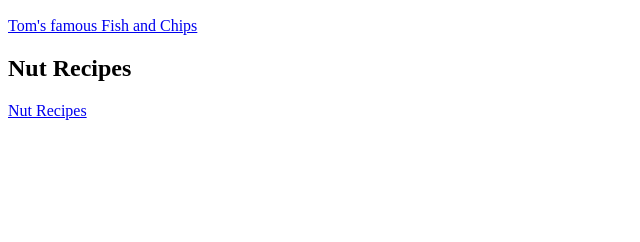
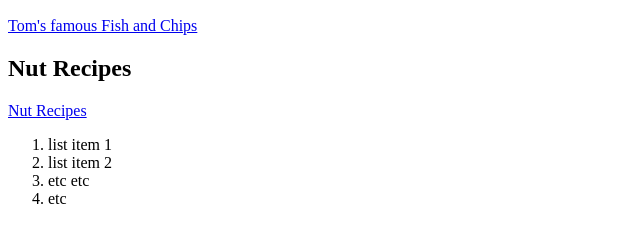
Before and after one commit to bootsandcodesand/odin-recipes, a plain HTML site: page index.html in a window 1280 px wide. Shown: the part 110-352 px from the top of the page, without its empty margins (0-640 px from the left). Drawn offline with Linux system fonts and the light colour scheme.

Commit message:
index updated

```diff
--- a/index.html
+++ b/index.html
@@ -6,6 +6,7 @@
     <title>Odin Recipes</title>
 </head>
 <body>
+
     <h1>Odin Recipes</h1>
 
     <h2>Seafood Recipes</h2>
@@ -13,5 +14,12 @@
 
     <h2>Nut Recipes</h2>
     <a href="./recipes/nuts.html">Nut Recipes</a>
+
+    <ol>
+        <li>list item 1</li>
+        <li>list item 2</li>
+        <li>etc etc</li>
+        <li>etc</li>
+    </ol>
 </body>
 </html>
```
